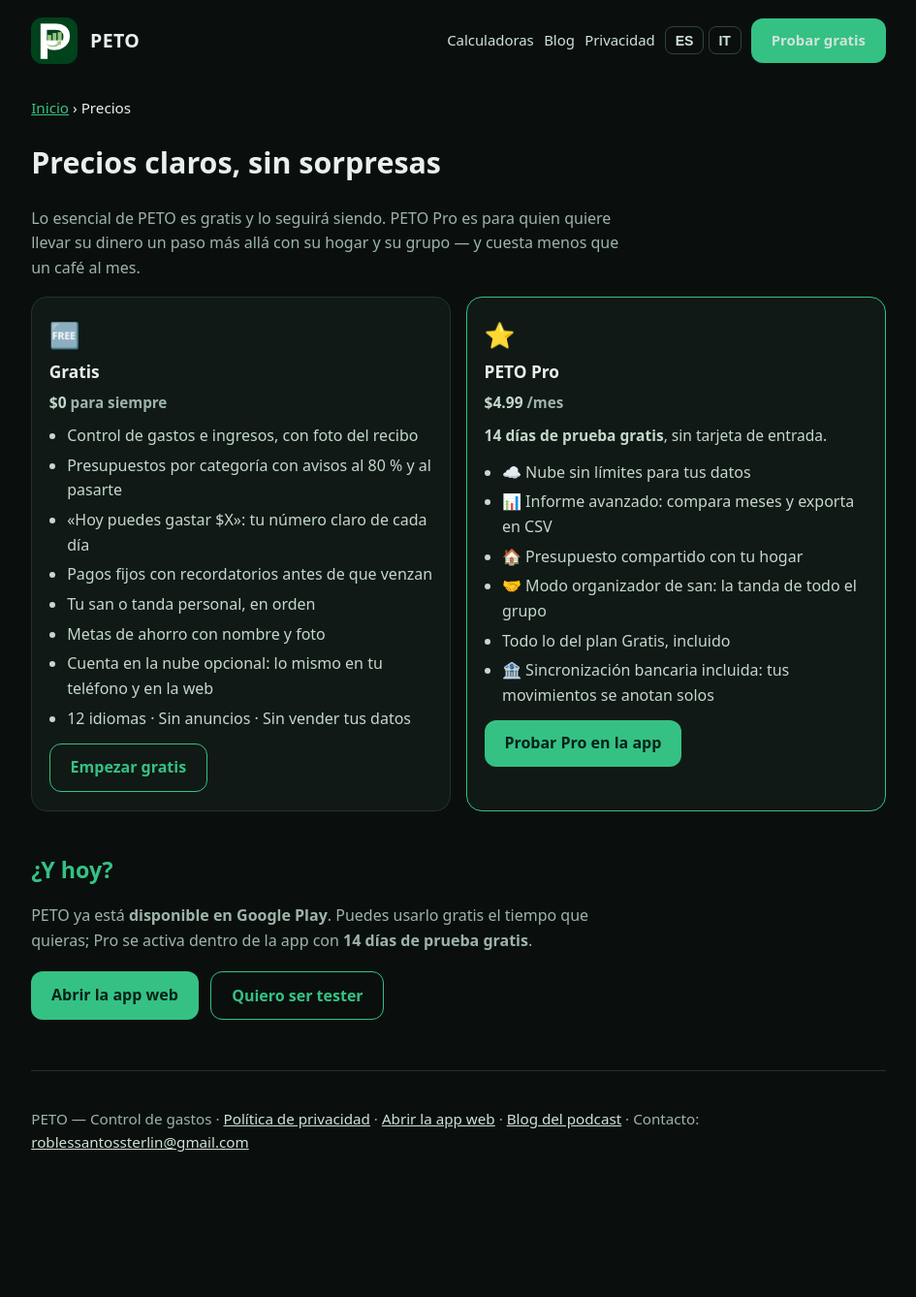
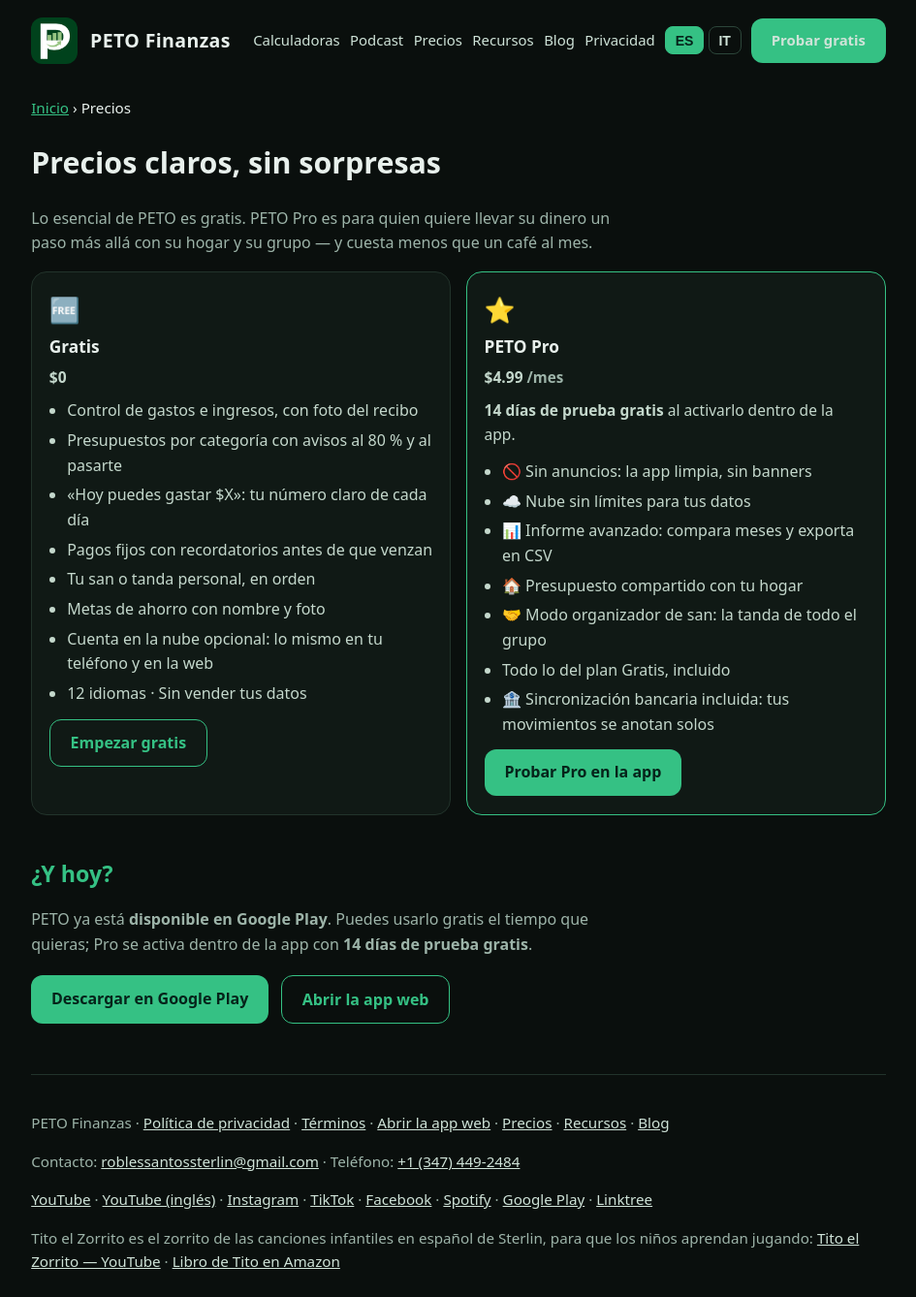
Before and after one commit to roblessantossterlin-lgtm/petofinanzas, a plain HTML site: page precios/index.html in a window 1280 px wide. Shown: the whole page at 97% size, without its empty margins (167-1112 px from the left). Before the commit the page ends 1260 px from the top, so only its background shows below. Drawn offline with Linux system fonts and the light colour scheme.

Commit message:
Arreglos auditoría 24-nov: precios/index.html

```diff
--- a/precios/index.html
+++ b/precios/index.html
@@ -11,29 +11,33 @@
 <body>
 <div class="wrap">
   <header class="site">
-    <img src="../logo.png" alt="Logo de PETO" data-i18n-attr="alt:alt_logo">
-    <a class="brand" href="../">PETO</a>
-    <nav>
-      <a href="../#calculadoras" data-i18n="nav_calc">Calculadoras</a>
-      <a href="../blog/" data-i18n="nav_blog">Blog</a>
-      <a href="../privacidad/" data-i18n="nav_priv">Privacidad</a>
+    <img src="/logo.png" alt="Logo de PETO Finanzas" data-i18n-attr="alt:alt_logo">
+    <a class="brand" href="/">PETO Finanzas</a>
+    <button class="nav-toggle" type="button" aria-label="Abrir menú" aria-expanded="false" aria-controls="nav-principal">☰</button>
+    <nav id="nav-principal">
+      <a href="/#calculadoras" data-i18n="nav_calc">Calculadoras</a>
+      <a href="/#podcast" data-i18n="nav_podcast">Podcast</a>
+      <a href="/precios/" data-i18n="nav_precios">Precios</a>
+      <a href="/recursos/" data-i18n="nav_recursos">Recursos</a>
+      <a href="/blog/" data-i18n="nav_blog">Blog</a>
+      <a href="/privacidad/" data-i18n="nav_priv">Privacidad</a>
       <span class="lang-switch" role="group" aria-label="Idioma / Lingua">
         <button type="button" data-lang-btn="es">ES</button>
         <button type="button" data-lang-btn="it">IT</button>
       </span>
-      <a class="btn" href="../app/" data-i18n="btn_probar">Probar gratis</a>
+      <a class="btn" href="/app/" data-i18n="btn_probar">Probar gratis</a>
     </nav>
   </header>
 
   <p class="crumb" data-i18n="crumb"><a href="../">Inicio</a> › Precios</p>
   <h1 style="font-size:1.9rem" data-i18n="h1">Precios claros, sin sorpresas</h1>
-  <p class="muted" style="max-width:620px" data-i18n="intro">Lo esencial de PETO es gratis y lo seguirá siendo. PETO Pro es para quien quiere llevar su dinero un paso más allá con su hogar y su grupo — y cuesta menos que un café al mes.</p>
+  <p class="muted" style="max-width:620px" data-i18n="intro">Lo esencial de PETO es gratis. PETO Pro es para quien quiere llevar su dinero un paso más allá con su hogar y su grupo — y cuesta menos que un café al mes.</p>
 
   <div class="grid">
     <div class="card">
       <div class="emoji">🆓</div>
       <h3 data-i18n="g_t">Gratis</h3>
-      <p class="precio">$0 <small data-i18n="g_para">para siempre</small></p>
+      <p class="precio">$0</p>
       <ul>
         <li data-i18n="g_1">Control de gastos e ingresos, con foto del recibo</li>
         <li data-i18n="g_2">Presupuestos por categoría con avisos al 80 % y al pasarte</li>
@@ -42,7 +46,7 @@
         <li data-i18n="g_5">Tu san o tanda personal, en orden</li>
         <li data-i18n="g_6">Metas de ahorro con nombre y foto</li>
         <li data-i18n="g_7">Cuenta en la nube opcional: lo mismo en tu teléfono y en la web</li>
-        <li data-i18n="g_8">12 idiomas · Sin anuncios · Sin vender tus datos</li>
+        <li data-i18n="g_8">12 idiomas · Sin vender tus datos</li>
       </ul>
       <a class="btn ghost" href="../app/" data-i18n="g_btn">Empezar gratis</a>
     </div>
@@ -50,8 +54,9 @@
       <div class="emoji">⭐</div>
       <h3 data-i18n="p_t">PETO Pro</h3>
       <p class="precio">$4.99 <small data-i18n="p_mes">/mes</small></p>
-      <p data-i18n="p_trial"><strong>14 días de prueba gratis</strong>, sin tarjeta de entrada.</p>
+      <p data-i18n="p_trial"><strong>14 días de prueba gratis</strong> al activarlo dentro de la app.</p>
       <ul>
+        <li data-i18n="p_0">🚫 Sin anuncios: la app limpia, sin banners</li>
         <li data-i18n="p_1">☁️ Nube sin límites para tus datos</li>
         <li data-i18n="p_2">📊 Informe avanzado: compara meses y exporta en CSV</li>
         <li data-i18n="p_3">🏠 Presupuesto compartido con tu hogar</li>
@@ -67,13 +72,16 @@
     <h2 data-i18n="hoy_h2">¿Y hoy?</h2>
     <p class="muted" style="max-width:620px" data-i18n="hoy_p">PETO ya está <strong>disponible en Google Play</strong>. Puedes usarlo gratis el tiempo que quieras; Pro se activa dentro de la app con <strong>14 días de prueba gratis</strong>.</p>
     <div class="cta-row">
-      <a class="btn" href="../app/" data-i18n="btn_abrir">Abrir la app web</a>
-      <a class="btn ghost" href="../#prueba" data-i18n="btn_tester">Quiero ser tester</a>
+      <a class="btn" href="https://play.google.com/store/apps/details?id=app.peto" target="_blank" rel="noopener" data-i18n="btn_play">Descargar en Google Play</a>
+      <a class="btn ghost" href="../app/" data-i18n="btn_abrir">Abrir la app web</a>
     </div>
   </section>
 
   <footer class="site">
-    <p data-i18n="foot">PETO — Control de gastos · <a href="../privacidad/">Política de privacidad</a> · <a href="../app/">Abrir la app web</a> · <a href="../blog/">Blog del podcast</a> · Contacto: <a href="mailto:roblessantossterlin@gmail.com">roblessantossterlin@gmail.com</a></p>
+    <p data-i18n="foot_1">PETO Finanzas · <a href="/privacidad/">Política de privacidad</a> · <a href="/terminos/">Términos</a> · <a href="/app/">Abrir la app web</a> · <a href="/precios/">Precios</a> · <a href="/recursos/">Recursos</a> · <a href="/blog/">Blog</a></p>
+    <p data-i18n="foot_2">Contacto: <a href="mailto:roblessantossterlin@gmail.com">roblessantossterlin@gmail.com</a> · Teléfono: <a href="tel:+13474492484">+1 (347) 449-2484</a></p>
+    <p><a href="https://www.youtube.com/@PetoFinanzas" target="_blank" rel="noopener">YouTube</a> · <a href="https://www.youtube.com/@PETOFinances" target="_blank" rel="noopener">YouTube (inglés)</a> · <a href="https://www.instagram.com/peto_finanzas" target="_blank" rel="noopener">Instagram</a> · <a href="https://www.tiktok.com/@peto.finanzas" target="_blank" rel="noopener">TikTok</a> · <a href="https://www.facebook.com/share/g/1Eq7WNgLGG/" target="_blank" rel="noopener">Facebook</a> · <a href="https://open.spotify.com/show/5w84Exlg8CP02lRueF1Sc3" target="_blank" rel="noopener">Spotify</a> · <a href="https://play.google.com/store/apps/details?id=app.peto" target="_blank" rel="noopener">Google Play</a> · <a href="https://linktr.ee/petofinanzas" target="_blank" rel="noopener">Linktree</a></p>
+    <p data-i18n="foot_3">Tito el Zorrito es el zorrito de las canciones infantiles en español de Sterlin, para que los niños aprendan jugando: <a href="https://www.youtube.com/@TitoElZorritoCanciones" target="_blank" rel="noopener">Tito el Zorrito — YouTube</a> · <a href="https://www.amazon.com/dp/B0HS2ZQG93" target="_blank" rel="noopener">Libro de Tito en Amazon</a></p>
   </footer>
 </div>
 <script>
@@ -81,16 +89,18 @@ window.PETO_TEXTOS = {
   es: {
     __title: 'Precios de PETO Pro — $4.99/mes, 14 días gratis · petofinanzas',
     __desc: 'PETO es gratis para controlar tus gastos. PETO Pro cuesta $4.99 al mes, con 14 días de prueba gratis y la sincronización bancaria incluida.',
-    alt_logo: 'Logo de PETO',
+    alt_logo: 'Logo de PETO Finanzas',
     nav_calc: 'Calculadoras',
+    nav_podcast: 'Podcast',
+    nav_precios: 'Precios',
+    nav_recursos: 'Recursos',
     nav_blog: 'Blog',
     nav_priv: 'Privacidad',
     btn_probar: 'Probar gratis',
     crumb: '<a href="../">Inicio</a> › Precios',
     h1: 'Precios claros, sin sorpresas',
-    intro: 'Lo esencial de PETO es gratis y lo seguirá siendo. PETO Pro es para quien quiere llevar su dinero un paso más allá con su hogar y su grupo — y cuesta menos que un café al mes.',
+    intro: 'Lo esencial de PETO es gratis. PETO Pro es para quien quiere llevar su dinero un paso más allá con su hogar y su grupo — y cuesta menos que un café al mes.',
     g_t: 'Gratis',
-    g_para: 'para siempre',
     g_1: 'Control de gastos e ingresos, con foto del recibo',
     g_2: 'Presupuestos por categoría con avisos al 80 % y al pasarte',
     g_3: '«Hoy puedes gastar $X»: tu número claro de cada día',
@@ -98,11 +108,12 @@ window.PETO_TEXTOS = {
     g_5: 'Tu san o tanda personal, en orden',
     g_6: 'Metas de ahorro con nombre y foto',
     g_7: 'Cuenta en la nube opcional: lo mismo en tu teléfono y en la web',
-    g_8: '12 idiomas · Sin anuncios · Sin vender tus datos',
+    g_8: '12 idiomas · Sin vender tus datos',
     g_btn: 'Empezar gratis',
     p_t: 'PETO Pro',
     p_mes: '/mes',
-    p_trial: '<strong>14 días de prueba gratis</strong>, sin tarjeta de entrada.',
+    p_trial: '<strong>14 días de prueba gratis</strong> al activarlo dentro de la app.',
+    p_0: '🚫 Sin anuncios: la app limpia, sin banners',
     p_1: '☁️ Nube sin límites para tus datos',
     p_2: '📊 Informe avanzado: compara meses y exporta en CSV',
     p_3: '🏠 Presupuesto compartido con tu hogar',
@@ -113,22 +124,26 @@ window.PETO_TEXTOS = {
     hoy_h2: '¿Y hoy?',
     hoy_p: 'PETO ya está <strong>disponible en Google Play</strong>. Puedes usarlo gratis el tiempo que quieras; Pro se activa dentro de la app con <strong>14 días de prueba gratis</strong>.',
     btn_abrir: 'Abrir la app web',
-    btn_tester: 'Quiero ser tester',
-    foot: 'PETO — Control de gastos · <a href="../privacidad/">Política de privacidad</a> · <a href="../app/">Abrir la app web</a> · <a href="../blog/">Blog del podcast</a> · Contacto: <a href="mailto:roblessantossterlin@gmail.com">roblessantossterlin@gmail.com</a>''
+    btn_play: 'Descargar en Google Play',
+    foot_1: 'PETO Finanzas · <a href="/privacidad/">Política de privacidad</a> · <a href="/terminos/">Términos</a> · <a href="/app/">Abrir la app web</a> · <a href="/precios/">Precios</a> · <a href="/recursos/">Recursos</a> · <a href="/blog/">Blog</a>',
+    foot_2: 'Contacto: <a href="mailto:roblessantossterlin@gmail.com">roblessantossterlin@gmail.com</a> · Teléfono: <a href="tel:+13474492484">+1 (347) 449-2484</a>',
+    foot_3: 'Tito el Zorrito es el zorrito de las canciones infantiles en español de Sterlin, para que los niños aprendan jugando: <a href="https://www.youtube.com/@TitoElZorritoCanciones" target="_blank" rel="noopener">Tito el Zorrito — YouTube</a> · <a href="https://www.amazon.com/dp/B0HS2ZQG93" target="_blank" rel="noopener">Libro de Tito en Amazon</a>'
   },
   it: {
     __title: 'Prezzi di PETO Pro — $4,99/mese, 14 giorni gratis · petofinanzas',
     __desc: 'PETO è gratis per controllare le tue spese. PETO Pro costa $4,99 al mese, con 14 giorni di prova gratuita e la sincronizzazione bancaria inclusa.',
-    alt_logo: 'Logo di PETO',
+    alt_logo: 'Logo di PETO Finanzas',
     nav_calc: 'Calcolatori',
+    nav_podcast: 'Podcast',
+    nav_precios: 'Prezzi',
+    nav_recursos: 'Risorse',
     nav_blog: 'Blog',
     nav_priv: 'Privacy',
     btn_probar: 'Prova gratis',
     crumb: '<a href="../">Home</a> › Prezzi',
     h1: 'Prezzi chiari, senza sorprese',
-    intro: 'L\'essenziale di PETO è gratis e lo resterà. PETO Pro è per chi vuole portare i propri soldi un passo oltre, con la famiglia e il gruppo — e costa meno di un caffè al mese.',
+    intro: 'L\'essenziale di PETO è gratis. PETO Pro è per chi vuole portare i propri soldi un passo oltre, con la famiglia e il gruppo — e costa meno di un caffè al mese.',
     g_t: 'Gratis',
-    g_para: 'per sempre',
     g_1: 'Controllo di spese e entrate, con foto dello scontrino',
     g_2: 'Budget per categoria con avvisi all\'80% e quando sfori',
     g_3: '«Oggi puoi spendere $X»: il tuo numero chiaro ogni giorno',
@@ -136,11 +151,12 @@ window.PETO_TEXTOS = {
     g_5: 'Il tuo san o tanda personale, in ordine',
     g_6: 'Obiettivi di risparmio con nome e foto',
     g_7: 'Account cloud facoltativo: lo stesso sul telefono e sul web',
-    g_8: '12 lingue · Senza pubblicità · Senza vendere i tuoi dati',
+    g_8: '12 lingue · Senza vendere i tuoi dati',
     g_btn: 'Inizia gratis',
     p_t: 'PETO Pro',
     p_mes: '/mese',
-    p_trial: '<strong>14 giorni di prova gratuita</strong>, senza carta richiesta.',
+    p_trial: '<strong>14 giorni di prova gratuita</strong> attivandolo dentro l\'app.',
+    p_0: '🚫 Senza pubblicità: l\'app pulita, senza banner',
     p_1: '☁️ Cloud senza limiti per i tuoi dati',
     p_2: '📊 Resoconto avanzato: confronta i mesi ed esporta in CSV',
     p_3: '🏠 Budget condiviso con la tua famiglia',
@@ -151,8 +167,10 @@ window.PETO_TEXTOS = {
     hoy_h2: 'E oggi?',
     hoy_p: 'PETO è già <strong>disponibile su Google Play</strong>. Puoi usarla gratis tutto il tempo che vuoi; Pro si attiva dentro l\'app con <strong>14 giorni di prova gratis</strong>.',
     btn_abrir: 'Apri l\'app web',
-    btn_tester: 'Voglio fare il tester',
-    foot: 'PETO — Controllo delle spese · <a href="../privacidad/">Informativa sulla privacy</a> · <a href="../app/">Apri l\'app web</a> · <a href="../blog/">Blog del podcast</a> · Contatto: <a href="mailto:roblessantossterlin@gmail.com">roblessantossterlin@gmail.com</a>''
+    btn_play: 'Scarica da Google Play',
+    foot_1: 'PETO Finanzas · <a href="/privacidad/">Informativa sulla privacy</a> · <a href="/terminos/">Termini</a> · <a href="/app/">Apri l\'app web</a> · <a href="/precios/">Prezzi</a> · <a href="/recursos/">Risorse</a> · <a href="/blog/">Blog</a>',
+    foot_2: 'Contatto: <a href="mailto:roblessantossterlin@gmail.com">roblessantossterlin@gmail.com</a> · Telefono: <a href="tel:+13474492484">+1 (347) 449-2484</a>',
+    foot_3: 'Tito el Zorrito è il volpino delle canzoni per bambini in spagnolo di Sterlin, perché i bambini imparino giocando: <a href="https://www.youtube.com/@TitoElZorritoCanciones" target="_blank" rel="noopener">Tito el Zorrito — YouTube</a> · <a href="https://www.amazon.com/dp/B0HS2ZQG93" target="_blank" rel="noopener">Libro di Tito su Amazon</a>'
   }
 };
 </script>
```
